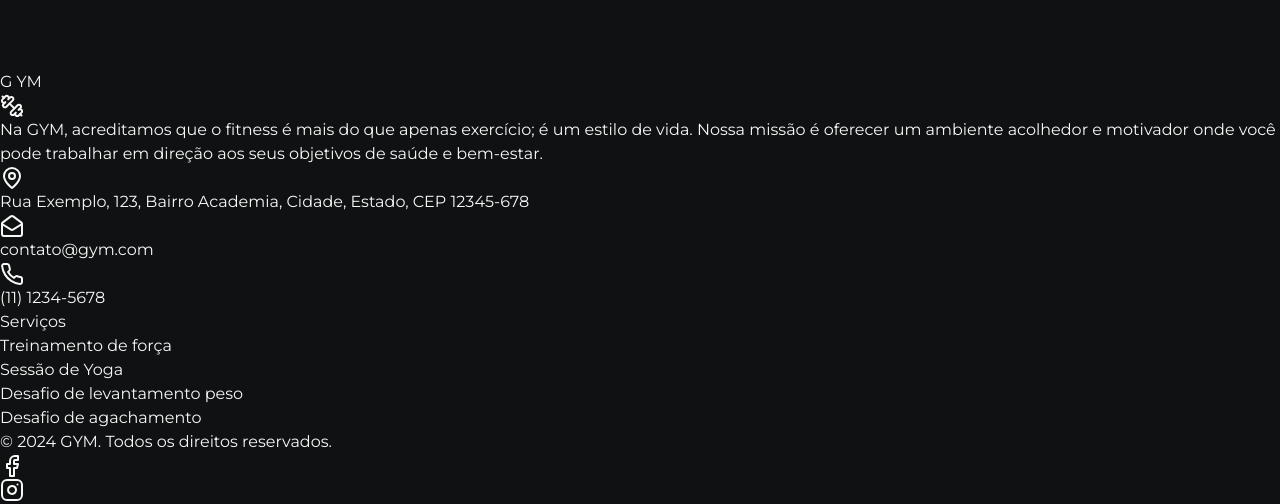
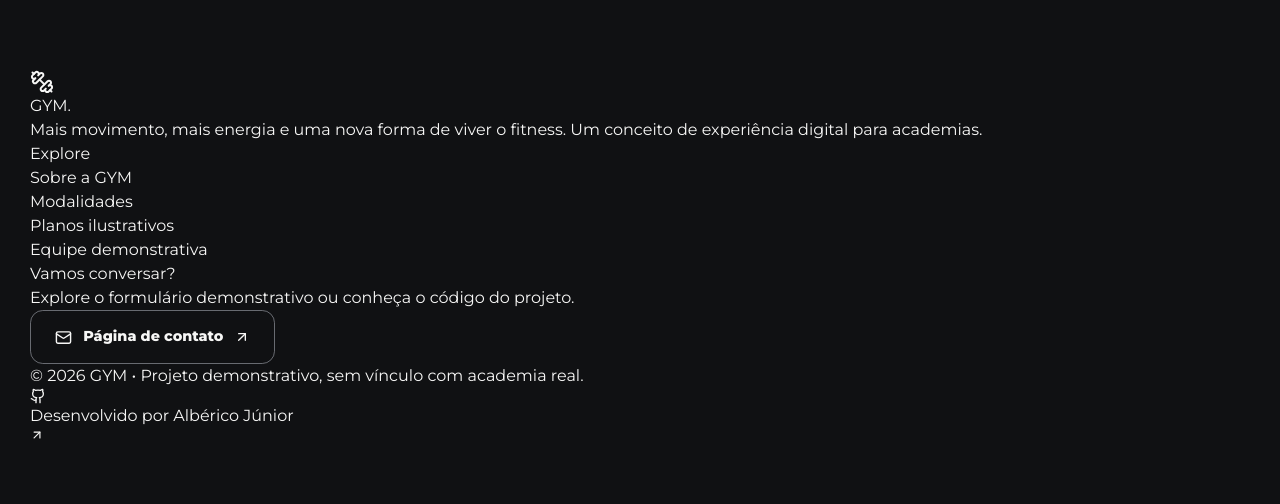
Before and after one commit to AlbericoJr/GYM, a React (Vite) app: page / in a window 1280 px wide. Shown: the part 11069-11573 px from the top of the page. After the commit the page ends 11511 px from the top, so only its background shows below. Built offline with nearby package versions, Linux system fonts and the light colour scheme.

Commit message:
feat(ui): enhance src/pages/Footer.jsx

```diff
--- a/src/pages/Footer.jsx
+++ b/src/pages/Footer.jsx
@@ -1,92 +1,12 @@
-import { Dumbbell, Facebook, Instagram, MailOpen, MapPin, Phone, Youtube } from "lucide-react"
+import { ArrowUpRight, Dumbbell, Github, Instagram, Mail } from "lucide-react"
 import { Link } from "react-router-dom"
-
-const Footer = () => {
-  return (
-    <>
-      <div className="w-full h-auto flex items-center justify-center bg-black/30 flex-col py-20 lg:px-24 md:px-16 sm:px-6 px-4">
-        <div className="w-full h-auto flex items-start lg:justify-between md:justify-between sm:justify-center justify-center gap-5 mb-10 flex-wrap">
-          <div className="lg:w-[30%] md:w-[30%] sm:w-full w-full h-auto p-2 flex lg:items-start md:items-start sm:items-center items-center flex-col justify-center">
-            <Link className="w-fit h-auto text-3xl text-orange-500 font-semibold tracking-[0.1rem] flex items-end gap-x-1 relative mb-3">
-              G <span className="text-xl font-bold text-gray-300">Y</span>M
-              <Dumbbell className="w-5 h-4 text-orange-400 -rotate-45 absolute top-0 left-[46%] translate-x-[-50%]" />
-            </Link>
-            <p className="text-base text-gray-300 font-normal mb-4 lg:text-start md:text-start sm:text-center text-center">
-            Na GYM, acreditamos que o fitness é mais do que apenas exercício; é um estilo de vida. Nossa missão é oferecer um ambiente acolhedor e motivador onde você pode trabalhar em direção aos seus objetivos de saúde e bem-estar.
-            </p>
-            <div className="w-full h-auto space-y-2">
-              <div className="w-full h-auto flex items-center lg:justify-start md:justify-start sm:justify-center justify-center gap-x-2 text-gray-300 hover:text-orange-500 ease-out duration-300 cursor-pointer">
-                <MapPin className="w-5 h-5" />
-                <p className="text-base">
-                  Rua Exemplo, 123, Bairro Academia, Cidade, Estado, CEP
-                  12345-678
-                </p>
-              </div>
-              <div className="w-full h-auto flex items-center lg:justify-start md:justify-start sm:justify-center justify-center gap-x-2 text-gray-300 hover:text-orange-500 ease-out duration-300 cursor-pointer">
-                <MailOpen className="w-5 h-5" />
-                <p className="text-base"> contato@gym.com</p>
-              </div>
-              <div className="w-full h-auto flex items-center lg:justify-start md:justify-start sm:justify-center justify-center gap-x-2 text-gray-300 hover:text-orange-500 ease-out duration-300 cursor-pointer">
-                <Phone className="w-5 h-5" />
-                <p className="text-base">(11) 1234-5678</p>
-              </div>
-            </div>
-          </div>
-          <div className="lg:w-[65%] md:w-[65%] sm:w-full w-full h-auto p-2 flex items-center lg:justify-end md:justify-end sm:justify-center justify-center flex-wrap gap-5">
-            <div className="lg:w-[30%] md:w-[48%] sm:w-[48%] w-full h-auto flex items-center flex-col justify-center">
-              <h2 className="text-lg text-gray-200 font-medium mb-4">
-                Serviços
-              </h2>
-              <div className="w-full h-auto">
-                <ul className="w-full h-auto space-y-2">
-                  <li className="w-full h-auto text-gray-400 hover:text-orange-500 ease-out duration-300 cursor-pointer text-center">
-                    Treinamento de força
-                  </li>
-                  <li className="w-full h-auto text-gray-400 hover:text-orange-500 ease-out duration-300 cursor-pointer text-center">
-                    Sessão de Yoga
-                  </li>
-                  <li className="w-full h-auto text-gray-400 hover:text-orange-500 ease-out duration-300 cursor-pointer text-center">
-                    Desafio de levantamento peso
-                  </li>
-                  <li className="w-full h-auto text-gray-400 hover:text-orange-500 ease-out duration-300 cursor-pointer text-center">
-                    Desafio de agachamento
-                  </li>
-                </ul>
-              </div>
-            </div>
-            <div className="lg:w-[30%] md:w-[48%] sm:w-[48%] w-full h-auto flex items-center flex-col justify-center">
-            </div>
-          </div>
-        </div>
-        <div className="w-full h-[1.5px] flex items-center lg:bg-gray-900 md:bg-gray-900 sm:bg-transparent bg-transparent relative ">
-          <div className="w-full h-auto flex items-center lg:justify-between md:justify-between sm:justify-center justify-center absolute -top-4 left-[50%] translate-x-[-50%] flex-wrap-reverse gap-y-4 ">
-            <p className="text-sm text-gray-300 font-normal lg:bg-gray-900 md:bg-gray-900 sm:bg-transparent bg-transparent py-1 px-4 rounded-md">
-            © 2024 GYM. Todos os direitos reservados.
-            </p>
-            <div className="w-auto h-auto flex items-center justify-center">
-              <ul className="w-full h-auto flex items-center justify-center gap-x-4">
-                <li className="w-8 h-8 cursor-pointer flex items-center justify-center bg-orange-600 py-1 px-4 rounded-md text-white hover:text-black ease-out duration-700">
-                  <a href="/" target="_blank">
-                    <Facebook className="w-5 h-5"/>
-                  </a>
-                </li>
-                <li className="w-8 h-8 cursor-pointer flex items-center justify-center bg-orange-600 py-1 px-4 rounded-md text-white hover:text-black ease-out duration-700">
-                  <a href="/" target="_blank">
-                    <Instagram className="w-5 h-5"/>
-                  </a>
-                </li>
-                <li className="w-8 h-8 cursor-pointer flex items-center justify-center bg-orange-600 py-1 px-4 rounded-md text-white hover:text-black ease-out duration-700">
-                  <a href="/" target="_blank">
-                    <Youtube className="w-5 h-5"/>
-                  </a>
-                </li>
-              </ul>
-            </div>
-          </div>
-        </div>
-      </div>
-    </>
-  )
+export default function Footer() {
+  return <footer className="border-t border-white/10 bg-[#0a0b0d] text-gray-200">
+    <div className="gym-container grid gap-12 py-16 md:grid-cols-3">
+      <div className="md:col-span-1"><Link to="/" className="inline-flex items-center gap-2 text-3xl font-extrabold tracking-tight text-white"><Dumbbell className="text-orange-500" /> GYM<span className="text-orange-500">.</span></Link><p className="mt-4 max-w-xs text-sm leading-7 text-gray-400">Mais movimento, mais energia e uma nova forma de viver o fitness. Um conceito de experiência digital para academias.</p></div>
+      <div><h2 className="mb-5 text-sm font-bold uppercase tracking-widest text-white">Explore</h2><ul className="space-y-3 text-sm text-gray-400"><li><Link className="hover:text-orange-400" to="/about">Sobre a GYM</Link></li><li><Link className="hover:text-orange-400" to="/services">Modalidades</Link></li><li><Link className="hover:text-orange-400" to="/pricingPlan">Planos ilustrativos</Link></li><li><Link className="hover:text-orange-400" to="/trainers">Equipe demonstrativa</Link></li></ul></div>
+      <div><h2 className="mb-5 text-sm font-bold uppercase tracking-widest text-white">Vamos conversar?</h2><p className="mb-5 text-sm leading-relaxed text-gray-400">Explore o formulário demonstrativo ou conheça o código do projeto.</p><Link className="gym-button gym-button-outline" to="/contact"><Mail size={17}/> Página de contato <ArrowUpRight size={16}/></Link></div>
+    </div>
+    <div className="border-t border-white/10"><div className="gym-container flex flex-col items-start justify-between gap-4 py-6 text-xs text-gray-500 sm:flex-row sm:items-center"><p>© {new Date().getFullYear()} GYM • Projeto demonstrativo, sem vínculo com academia real.</p><a className="inline-flex items-center gap-2 hover:text-orange-300" href="https://github.com/AlbericoJr/GYM" target="_blank" rel="noopener noreferrer"><Github size={16}/> Desenvolvido por Albérico Júnior <ArrowUpRight size={14}/></a></div></div>
+  </footer>
 }
-
-export default Footer
```
